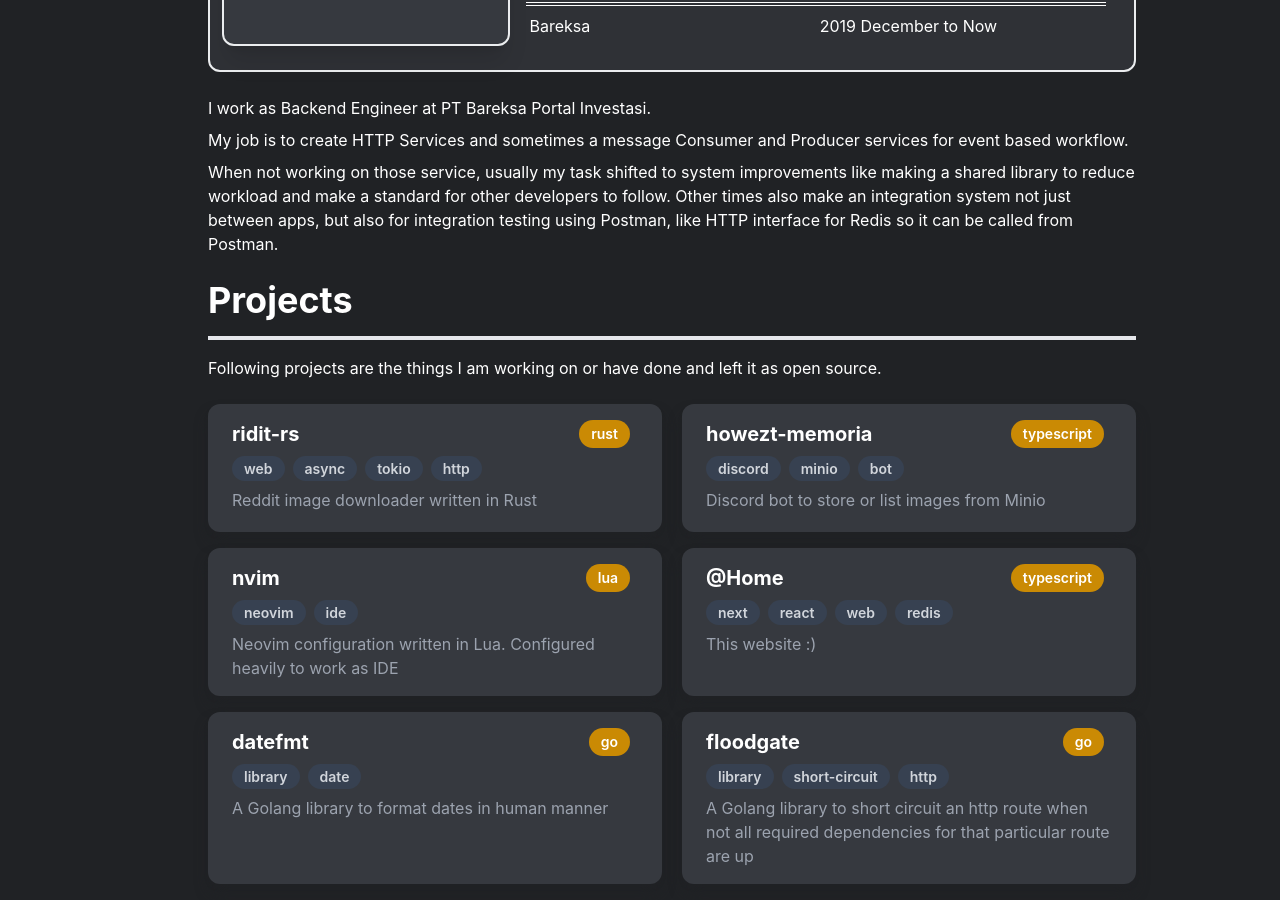
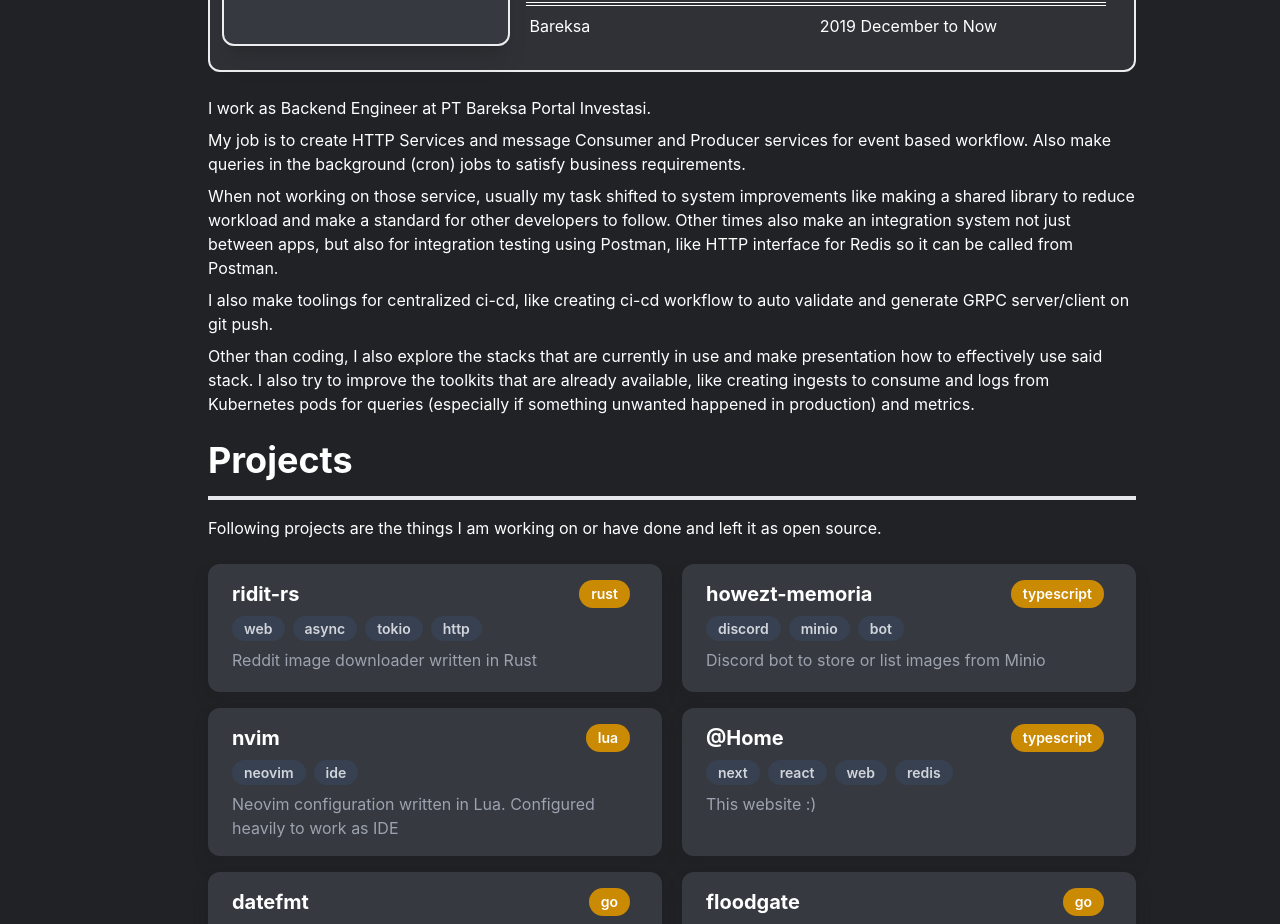
Before and after one commit to tigorlazuardi/at-home, a Next.js app: page / in a window 1280 px wide. Shown: the part 860-1784 px from the top of the page. Before the commit the page ends 1760 px from the top, so only its background shows below. Built offline with nearby package versions, Linux system fonts and the light colour scheme.

Commit message:
feat(bio): update content

```diff
--- a/components/MainPage/CV/Experience.tsx
+++ b/components/MainPage/CV/Experience.tsx
@@ -3,8 +3,8 @@
 		<div {...props}>
 			<p className="my-2">I work as Backend Engineer at PT Bareksa Portal Investasi.</p>
 			<p className="my-2">
-				My job is to create HTTP Services and sometimes a message Consumer and Producer services for event based
-				workflow.
+				My job is to create HTTP Services and message Consumer and Producer services for event based workflow.
+				Also make queries in the background (cron) jobs to satisfy business requirements.
 			</p>
 			<p className="my-2">
 				When not working on those service, usually my task shifted to system improvements like making a shared
@@ -12,6 +12,16 @@
 				integration system not just between apps, but also for integration testing using Postman, like HTTP
 				interface for Redis so it can be called from Postman.
 			</p>
+			<p className="my-2">
+				I also make toolings for centralized ci-cd, like creating ci-cd workflow to auto validate and generate
+				GRPC server/client on git push.
+			</p>
+			<p className="my-2">
+				Other than coding, I also explore the stacks that are currently in use and make presentation how to
+				effectively use said stack. I also try to improve the toolkits that are already available, like creating
+				ingests to consume and logs from Kubernetes pods for queries (especially if something unwanted happened
+				in production) and metrics.
+			</p>
 		</div>
 	)
 }
```
Also changed, not shown: 1 other file (tests, documents, lock files or other folders).
